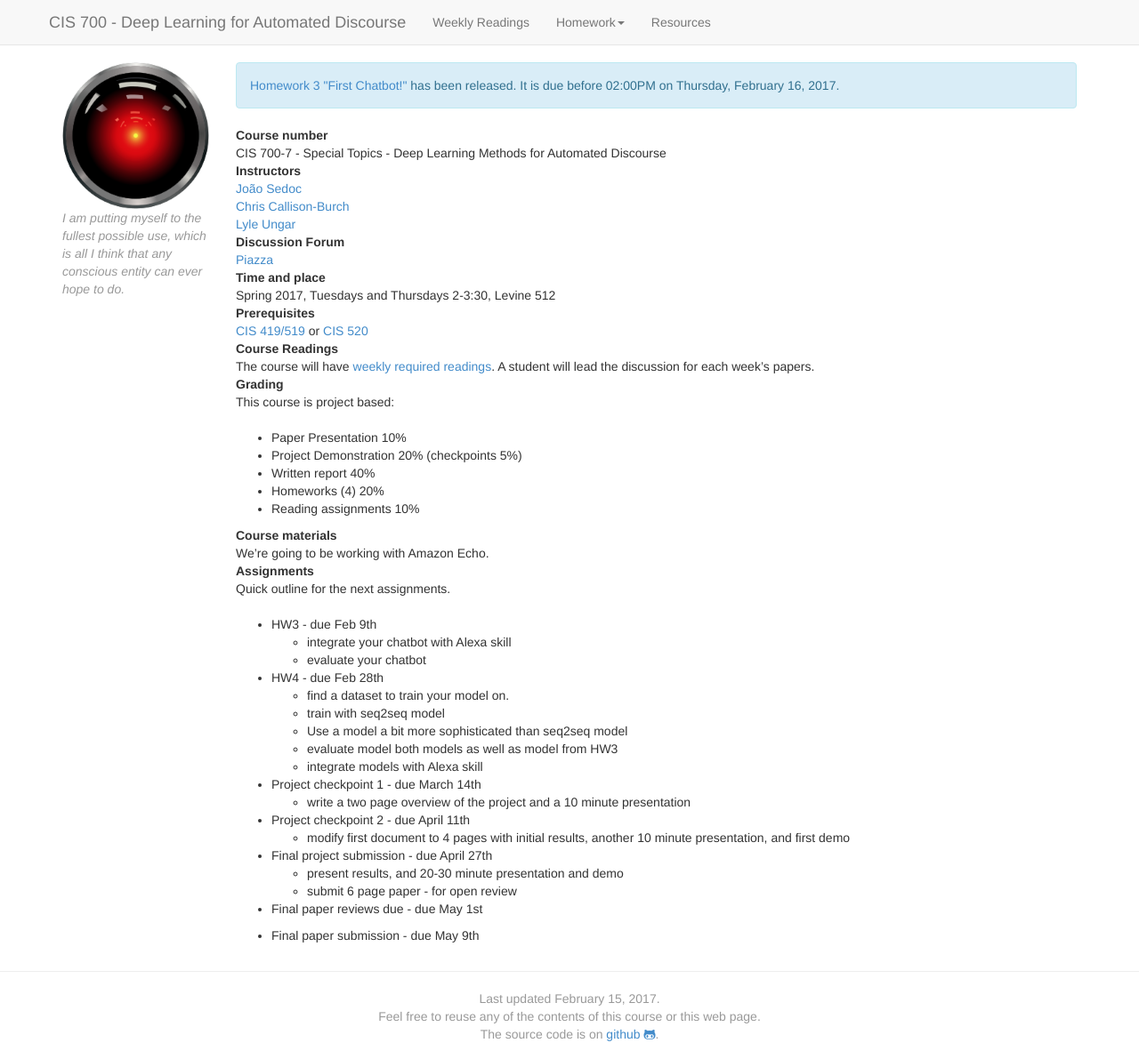
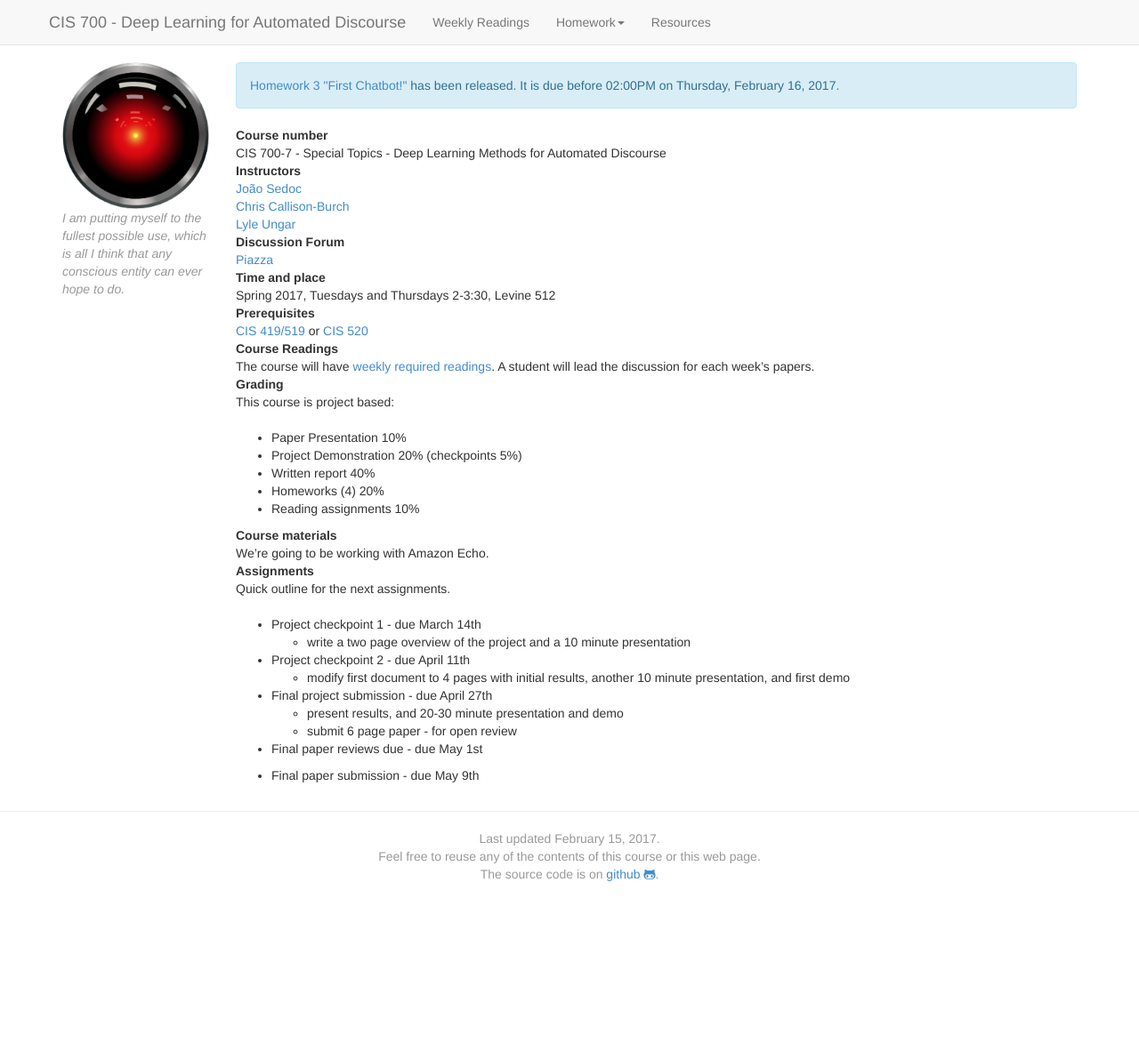
Before and after one commit to dialog-systems-class/dialog-systems-class.github.io, a Jekyll site: the page built from index.md, in a window 1280 px wide and 1173 px high. Shown: the whole window at 89% size. Built offline with Jekyll 4.4.1, drawn with Linux system fonts in a browser that asks for light colours; nearby versions of some CDN libraries.

Commit message:
Took out HW 3 and HW 4.

```diff
--- a/index.md
+++ b/index.md
@@ -67,17 +67,6 @@ Course materials
 Assignments
 : Quick outline for the next assignments.
 
-* HW3 - due Feb 9th
-  * integrate your chatbot with Alexa skill
-  * evaluate your chatbot
-
-* HW4 - due Feb 28th
-  * find a dataset to train your model on.
-  * train with seq2seq model
-  * Use a model a bit more sophisticated than seq2seq model
-  * evaluate model both models as well as model from HW3
-  * integrate models with Alexa skill
-
 * Project checkpoint 1 - due March 14th
   * write a two page overview of the project and a 10 minute presentation
 
```
